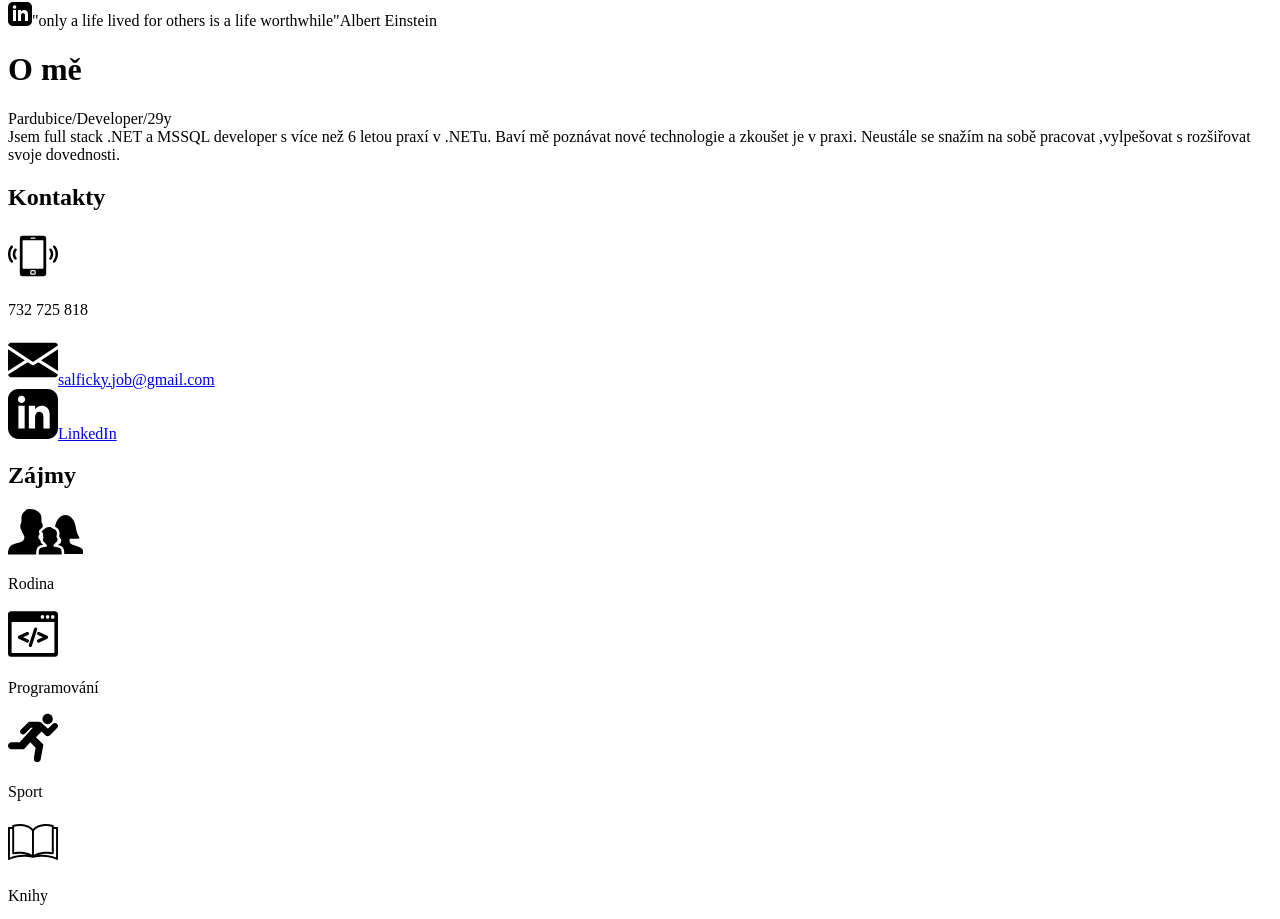
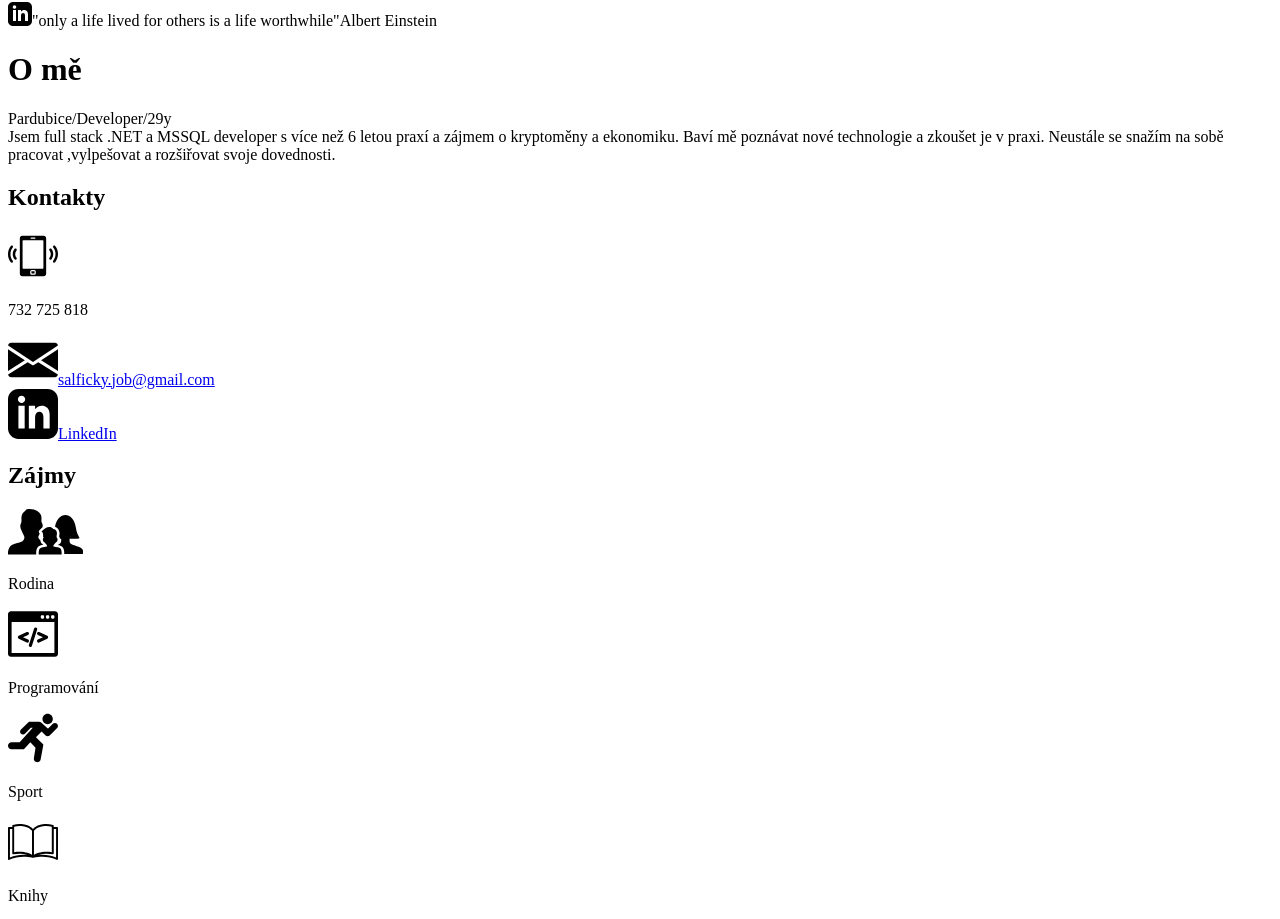
Before and after one commit to lukas4311/WebResume, a React app: page / in a window 1280 px wide. Shown: the part 5277-6196 px from the top of the page. Built offline with nearby package versions, Linux system fonts and the light colour scheme; the HTML template or start-up script is replaced by a standard one.

Commit message:
Text changed description

```diff
--- a/Typescript/AboutMe.tsx
+++ b/Typescript/AboutMe.tsx
@@ -24,8 +24,10 @@ export default class AboutMeComponent extends React.Component<any, any>{
                     <span>29y</span>
                 </div>
                 <section className="description mt-8 pb-8 border-b border-white text-justify">
-                    Jsem full stack .NET a MSSQL developer s více než 6 letou praxí v .NETu. Baví mě poznávat nové technologie a zkoušet je v praxi. Neustále se snažím na sobě pracovat
-                    ,vylpešovat s rozšiřovat svoje dovednosti.
+                    Jsem full stack .NET a MSSQL developer s více než 6 letou praxí a zájmem o kryptoměny a ekonomiku.
+                    Baví mě poznávat nové technologie a zkoušet je v praxi.
+                    Neustále se snažím na sobě pracovat
+                    ,vylpešovat a rozšiřovat svoje dovednosti.
                 </section>
                 <section className="mt-8 pb-8 border-b border-white">
                     <h2 className="text-xl">Kontakty</h2>
--- a/Typescript/Skills.tsx
+++ b/Typescript/Skills.tsx
@@ -41,8 +41,10 @@ export default class SkillsComponent extends React.Component<any, SkillComponent
             <div className="text-white px-12">
                 <h1 className="text-left text-5xl mt-6">Skills</h1>
                 <section className="description mt-8 pb-8 border-b border-white text-justify">
-                    Jsem nadšený .NET a MSSQL developer, který se snaží neustále na sobě makat. Baví mě poznávat nové technologie a zkoušet je v praxi. Mám rád práci v týmu,
-                    protože můžu předávat svoje znalosti a poznatky dalším a zároveň čerpat ty jejich. Svoje vědomosti se snažím rozšiřovat čtením odborných knih a článků.
+                    Svoje dovednosti se snažím neustále rozšiřovat a vylepšovat.
+                    Často sleduji nerůznější přednášky a čtu blogy známých programátorů, ze kterých čerpu nové znalosti.
+                    Nově nabyté dovednosti se snažím zkoušet v praxi a to ať už v pracovních projektech nebo v soukromých testovacích projektech.
+                    Mám rád práci v týmu, protože můžu předávat svoje znalosti a poznatky dalším a zároveň čerpat ty jejich.
                 </section>
                 <div className="flex mt-6">
                     <div className="w-1/2">
```
